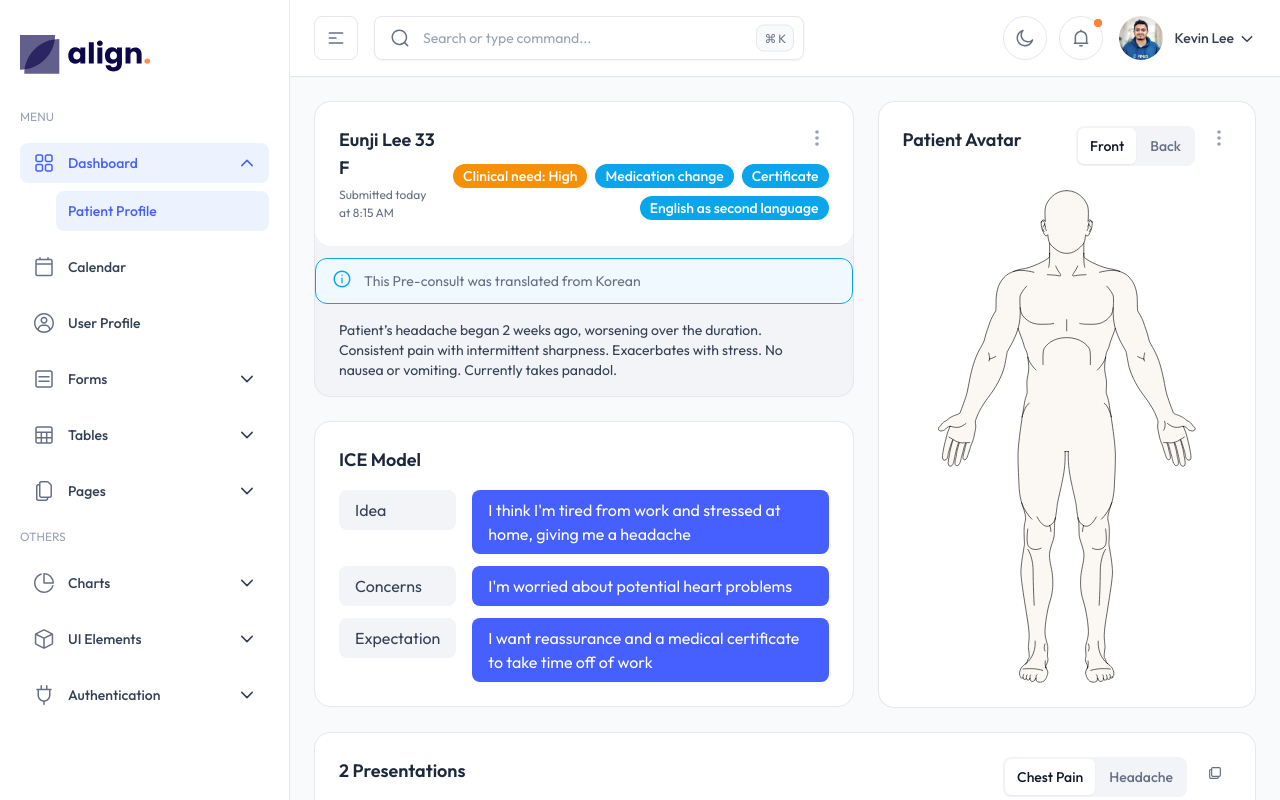
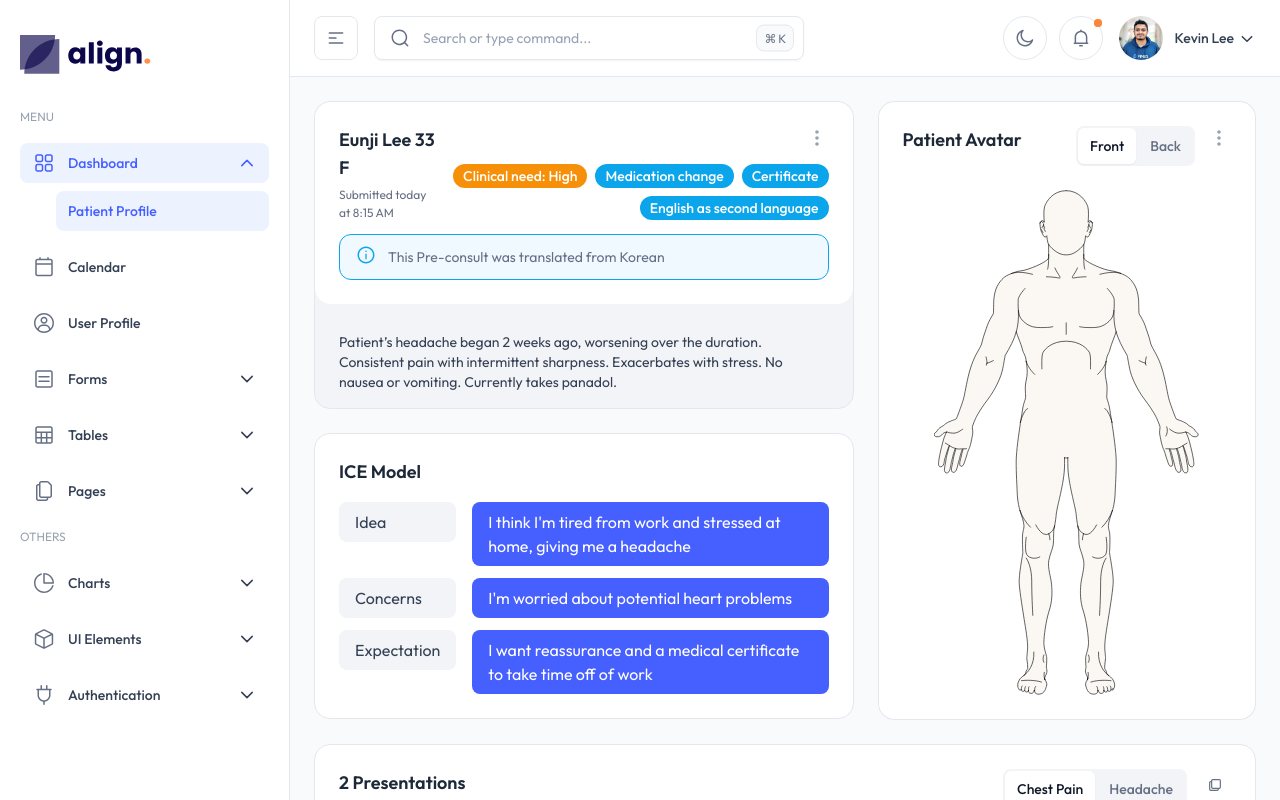
Before and after one commit to kahmunrah/Jimin-Dashboard-Website, a Next.js app in the folder next-dashboard/: page / in a window 1280 px wide. Shown: the top 800 px of the page. Built offline with nearby package versions, Linux system fonts and the light colour scheme.

Commit message:
Place translation alert within patient card

```diff
--- a/next-dashboard/src/components/ecommerce/EcommerceMetrics.tsx
+++ b/next-dashboard/src/components/ecommerce/EcommerceMetrics.tsx
@@ -66,14 +66,15 @@ export const EcommerceMetrics: React.FC = () => {
               </div>
             </div>
           </div>
-
-        </div>
           <div className="mt-3">
             <Alert
               variant="info"
               message="This Pre-consult was translated from Korean"
               size="sm"
             />
+          </div>
+        </div>
+        <div className="mt-3">
           {/* Attached grey footer (duplicated style) */}
           <div className="flex items-center justify-center gap-5 px-6 py-3 sm:gap-8 sm:py-4">
             <dt className="rounded-lg bg-gray-100 text-gray-700 dark:bg-white/5 dark:text-white/80 text-sm line-clamp-3">
```
Lines whose indentation alone changed are shown as unchanged.
